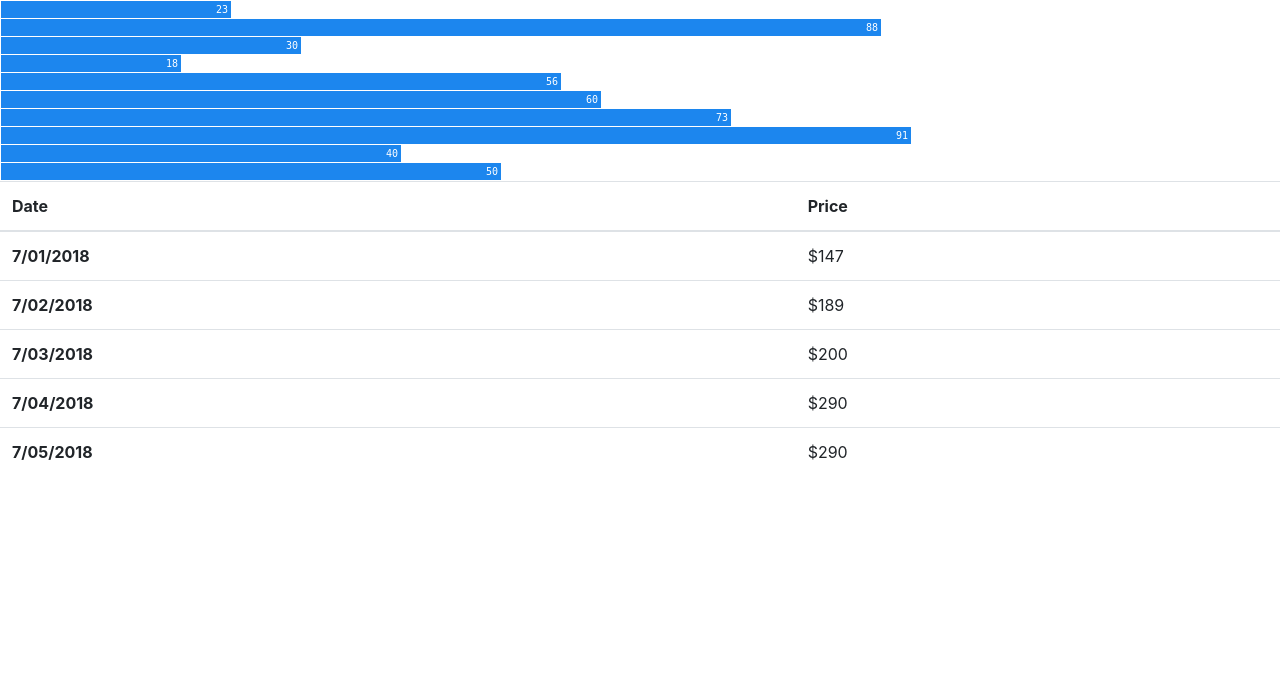
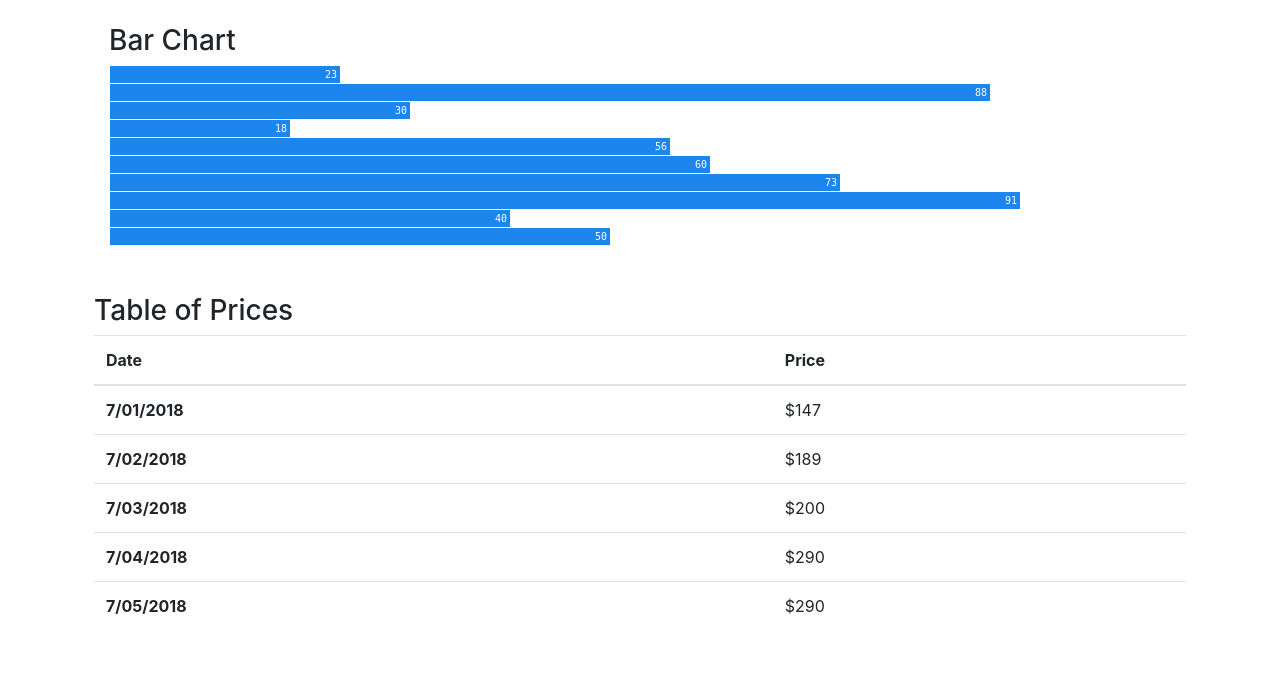
Before and after one commit to ddanskin/fun-with-data, a plain HTML site: page index.html in a window 1280 px wide. Drawn offline with nearby package versions, Linux system fonts and the light colour scheme.

Commit message:
edit page styling

```diff
--- a/index.html
+++ b/index.html
@@ -8,8 +8,15 @@
         <link rel="stylesheet" href="main.css">
     </head>
     <body>
+        <div class="container">
+            <div class="row bars">
+                <div class="col">
+                    <h3>Bar Chart</h3>
                     <div class="bar-chart"></div>
-
+                </div>
+            </div>
+            <div class="row tables">
+                <h3>Table of Prices</h3>
                 <table class="table table table-hover">
                     <thead>
                         <tr class="head">
@@ -19,6 +26,8 @@
                     </thead>
                     <tbody></tbody>
                 </table>
+            </div>
+        </div>
         <script
 			  src="https://code.jquery.com/jquery-3.3.1.min.js"
 			  integrity="sha256-FgpCb/KJQlLNfOu91ta32o/NMZxltwRo8QtmkMRdAu8="
--- a/main.css
+++ b/main.css
@@ -1,3 +1,6 @@
+.bars, .tables {
+    padding: 24px;
+}
 .bar-chart div {
     font: 10px "Monospace";
     background-color: #1c86ee;
```
Lines whose indentation alone changed are shown as unchanged.
